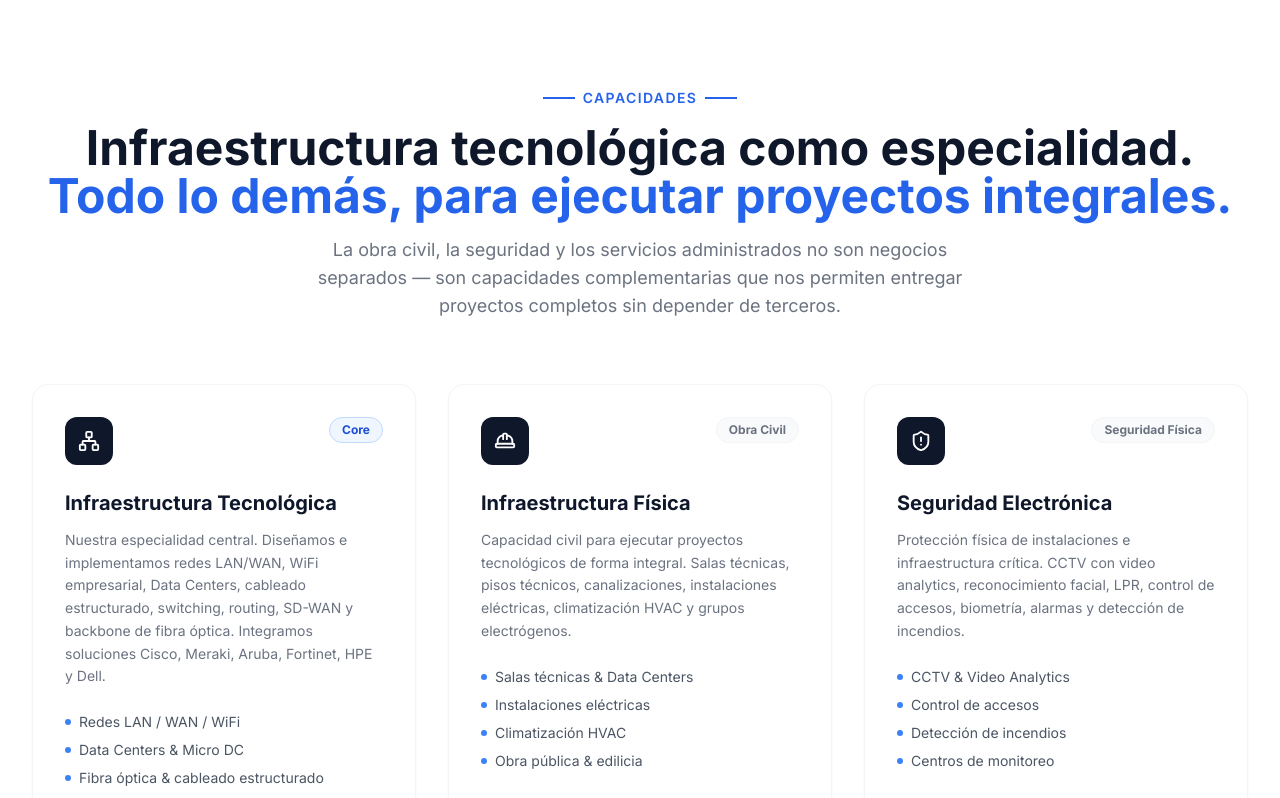
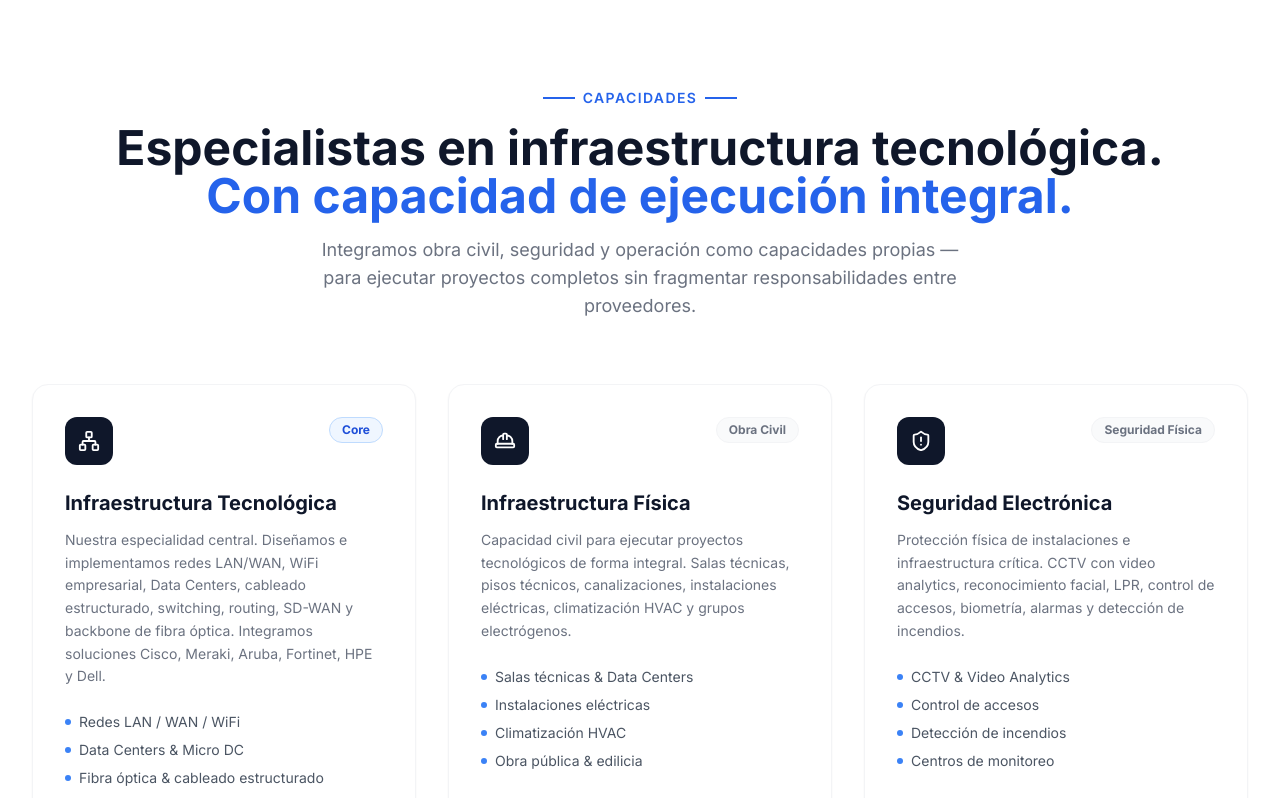
Before and after one commit to bernardorshaid-br/forteva, a Next.js app: page / in a window 1280 px wide. Shown: the part 1700-2498 px from the top of the page. Built offline with nearby package versions, Linux system fonts and the light colour scheme.

Commit message:
fix: headers servicios e industrias - copy más directo

```diff
--- a/components/Industries.tsx
+++ b/components/Industries.tsx
@@ -87,9 +87,9 @@ export default function Industries() {
             <span className="w-8 h-0.5 bg-brand-600" />
           </div>
           <h2 className="text-4xl lg:text-5xl font-bold text-navy-800 leading-tight mb-4">
-            Trabajamos con organizaciones
+            Ejecutamos proyectos de infraestructura
             <br className="hidden sm:block" />
-            <span className="text-brand-600"> que mueven el país</span>
+            <span className="text-brand-600"> en los sectores que más lo necesitan.</span>
           </h2>
           <p className="text-gray-500 max-w-xl mx-auto text-lg">
             Entendemos los desafíos de cada sector y ofrecemos soluciones
--- a/components/Services.tsx
+++ b/components/Services.tsx
@@ -85,12 +85,12 @@ export default function Services() {
             <span className="w-8 h-0.5 bg-brand-600" />
           </div>
           <h2 className="text-4xl lg:text-5xl font-bold text-navy-800 leading-tight mb-4">
-            Infraestructura tecnológica como especialidad.
+            Especialistas en infraestructura tecnológica.
             <br className="hidden sm:block" />
-            <span className="text-brand-600"> Todo lo demás, para ejecutar proyectos integrales.</span>
+            <span className="text-brand-600"> Con capacidad de ejecución integral.</span>
           </h2>
           <p className="text-gray-500 max-w-2xl mx-auto text-lg">
-            La obra civil, la seguridad y los servicios administrados no son negocios separados — son capacidades complementarias que nos permiten entregar proyectos completos sin depender de terceros.
+            Integramos obra civil, seguridad y operación como capacidades propias — para ejecutar proyectos completos sin fragmentar responsabilidades entre proveedores.
           </p>
         </motion.div>
 
```
